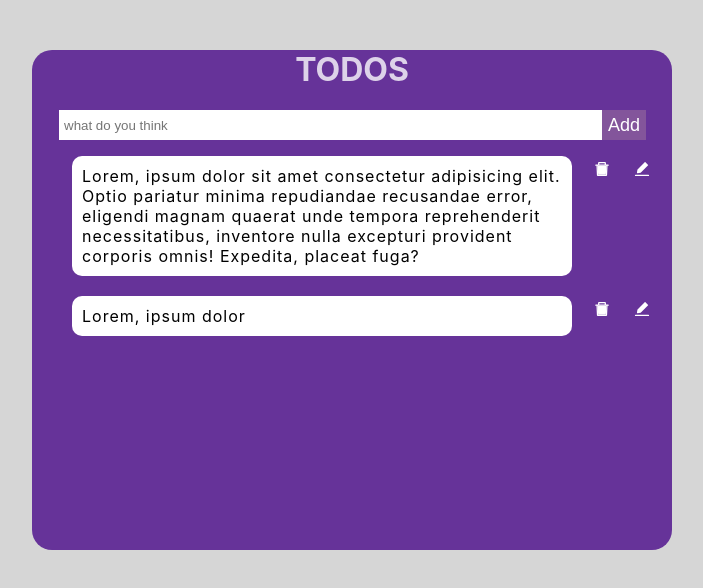
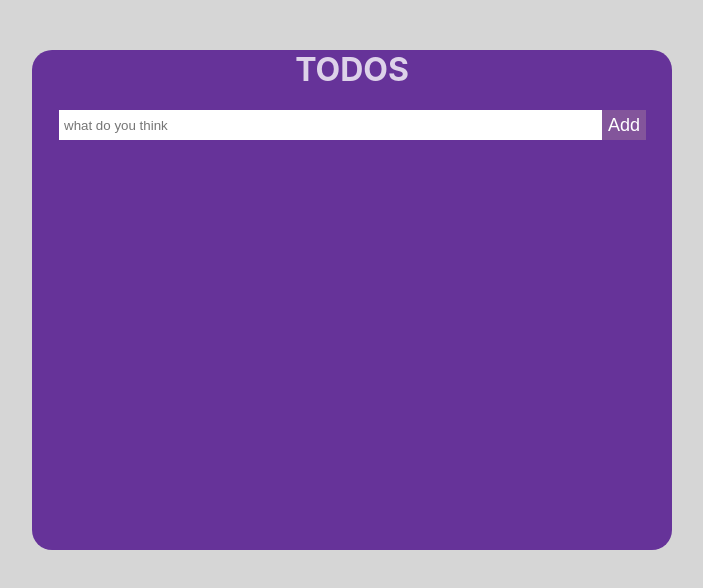
Before and after one commit to oguzhanascier/router-context, a React (Create React App) app: page / in a window 1280 px wide. Shown: the top 588 px of the page, without its empty margins (288-991 px from the left). Built offline with nearby package versions, Linux system fonts and the light colour scheme.

Commit message:
todo items map

```diff
--- a/src/components/Todos.jsx
+++ b/src/components/Todos.jsx
@@ -1,36 +1,29 @@
 import React from 'react'
-import { AiTwotoneDelete, AiFillEdit } from 'react-icons/ai'
+import { Buttons } from './ActionButtons'
+import { MainContext, useContext } from '../context/context'
+
 function Todos() {
+    const {todoList} = useContext(MainContext)
 
-    const todoDelete = () => {
-        console.log('delete')
-    }
-    const todoEdit = () => {
-        console.log('todoEdit')
-    }
-
-
+    console.log(todoList)
 
     return (
         <div className='todoCont'>
-            <ul className='todosList'>
-                <li className='todo'>
-                    <p className="text"> Lorem, ipsum dolor sit amet consectetur adipisicing elit. Optio pariatur minima repudiandae recusandae error, eligendi magnam quaerat unde tempora reprehenderit necessitatibus, inventore nulla excepturi provident corporis omnis! Expedita, placeat fuga?</p>
-                    <div className="buttonGroup">
-
-                        <button><AiTwotoneDelete /></button>
-                        <button><AiFillEdit /></button>
-                    </div>
-                </li>
-                <li className='todo'>
-                    <p className="text"> Lorem, ipsum dolor</p>
-                    <div className="buttonGroup">
-                        <button onClick={todoDelete}><AiTwotoneDelete /></button>
-                        <button><AiFillEdit onClick={todoEdit} /></button>
-                    </div>
-                </li>
+            <ul className='todos-ul'>
+                {todoList.map((item, index) => {
+                    return (
+                        <li className="todo" key={index}>
+                            <p className='text'>{item.value} {item.id}</p>
+                            <div className="buttonGroup">
+                            <Buttons todoId={item.id} />
+                            </div>
+                        </li>
+                    )
+                }
+                )}
 
             </ul>
+
         </div>
     )
 }
```
